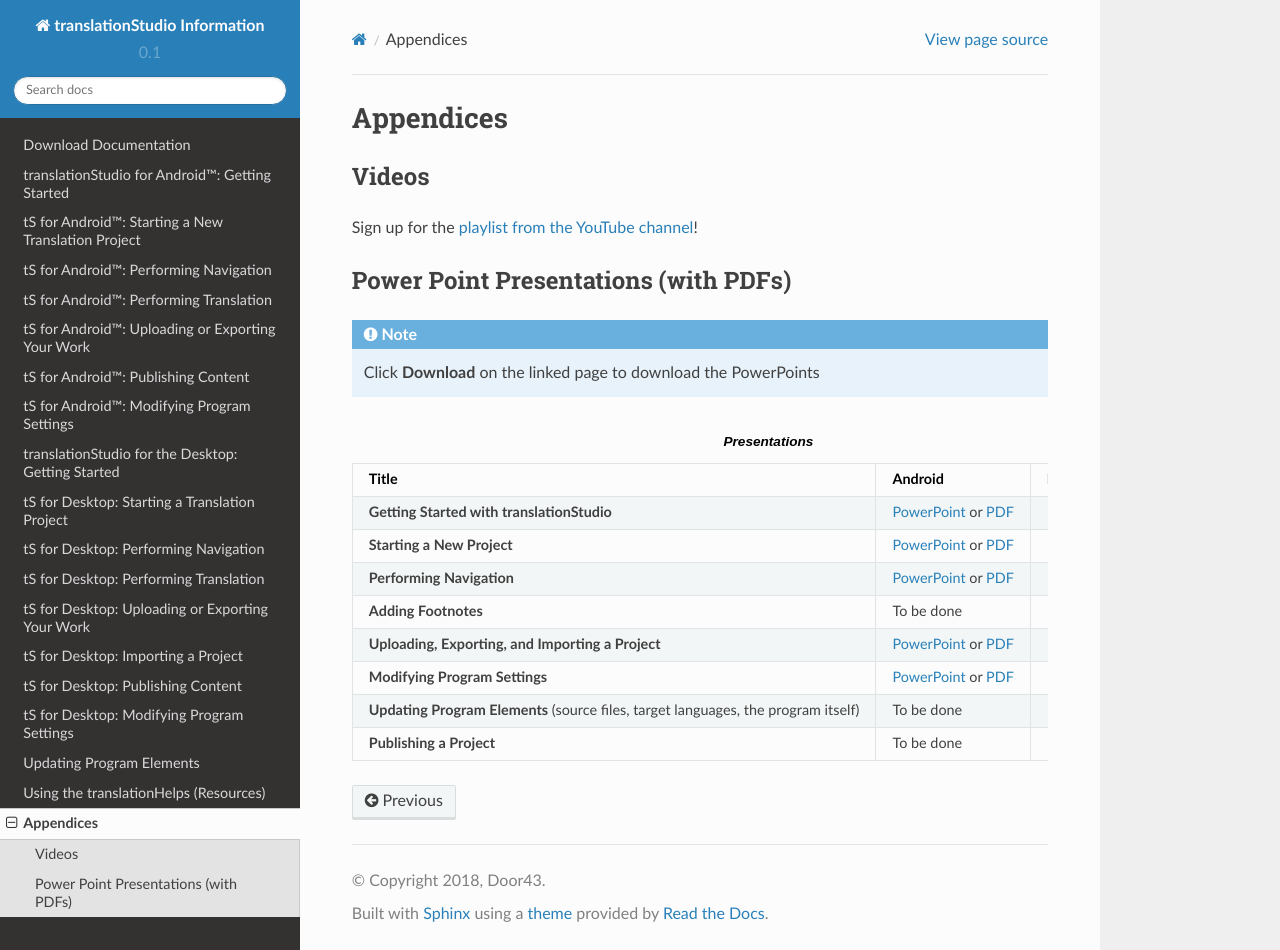
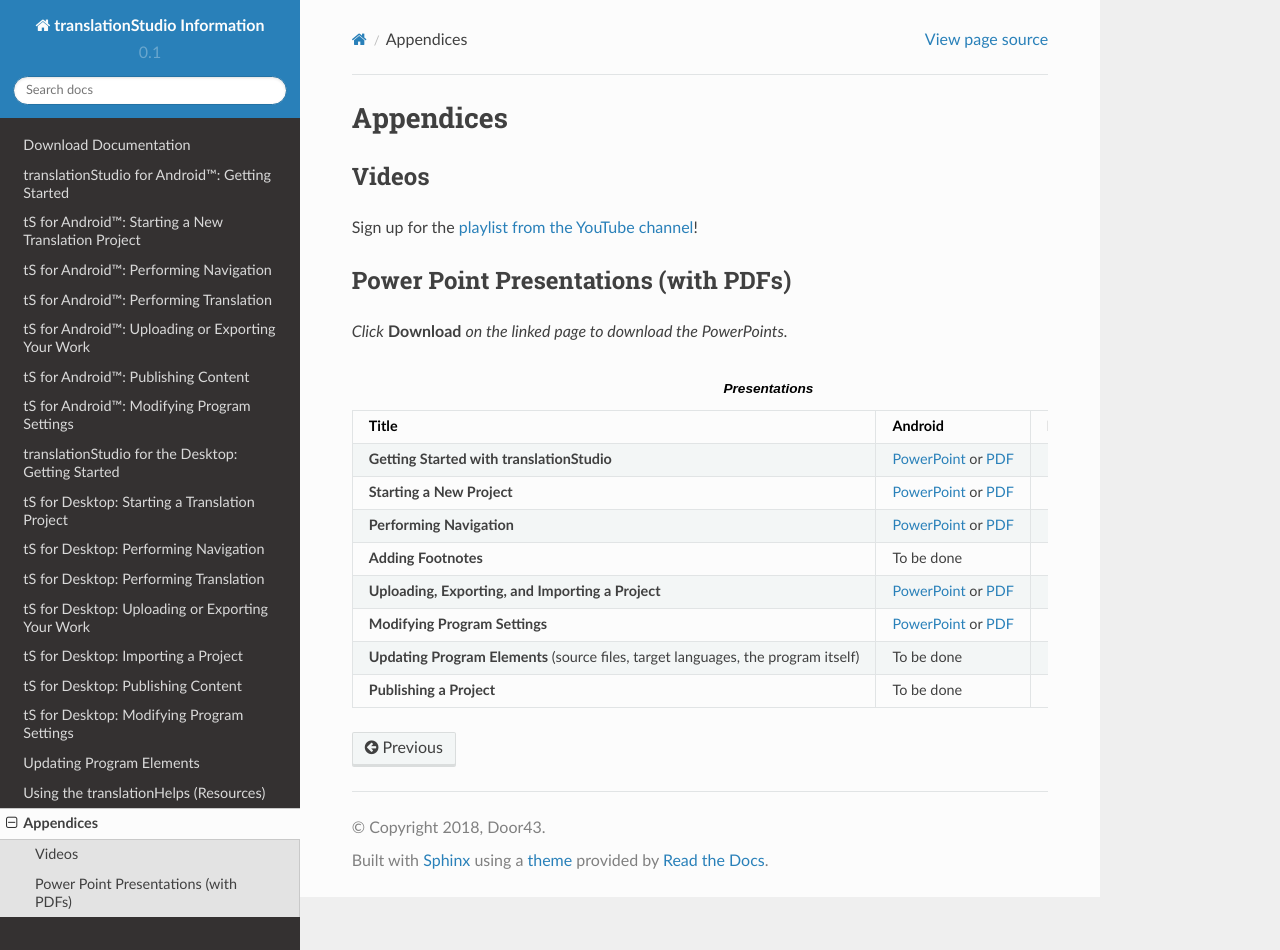
Before and after one commit to unfoldingWord-dev/translationStudio-Info, a Sphinx documentation site: the page built from docs/Appendix.rst, in a window 1280 px wide and 950 px high. Built offline with Sphinx 7.4.7 and the Read the Docs theme 2.0.0, drawn with Linux system fonts in a browser that asks for light colours; pages that are not in the unit, such as notebooks, are missing from menus; part of the change alters nothing that is shown.

Commit message:
Update Appendix.rst

```diff
--- a/docs/Appendix.rst
+++ b/docs/Appendix.rst
@@ -29,7 +29,7 @@ Sign up for the `playlist from the YouTube channel <https://www.youtube.com/play
 Power Point Presentations (with PDFs)
 -------------------------------------
 
-.. note:: Click **Download** on the linked page to download the PowerPoints
+*Click* **Download** *on the linked page to download the PowerPoints.*
 
 .. list-table:: **Presentations**
    :widths: 15 10 30
```
